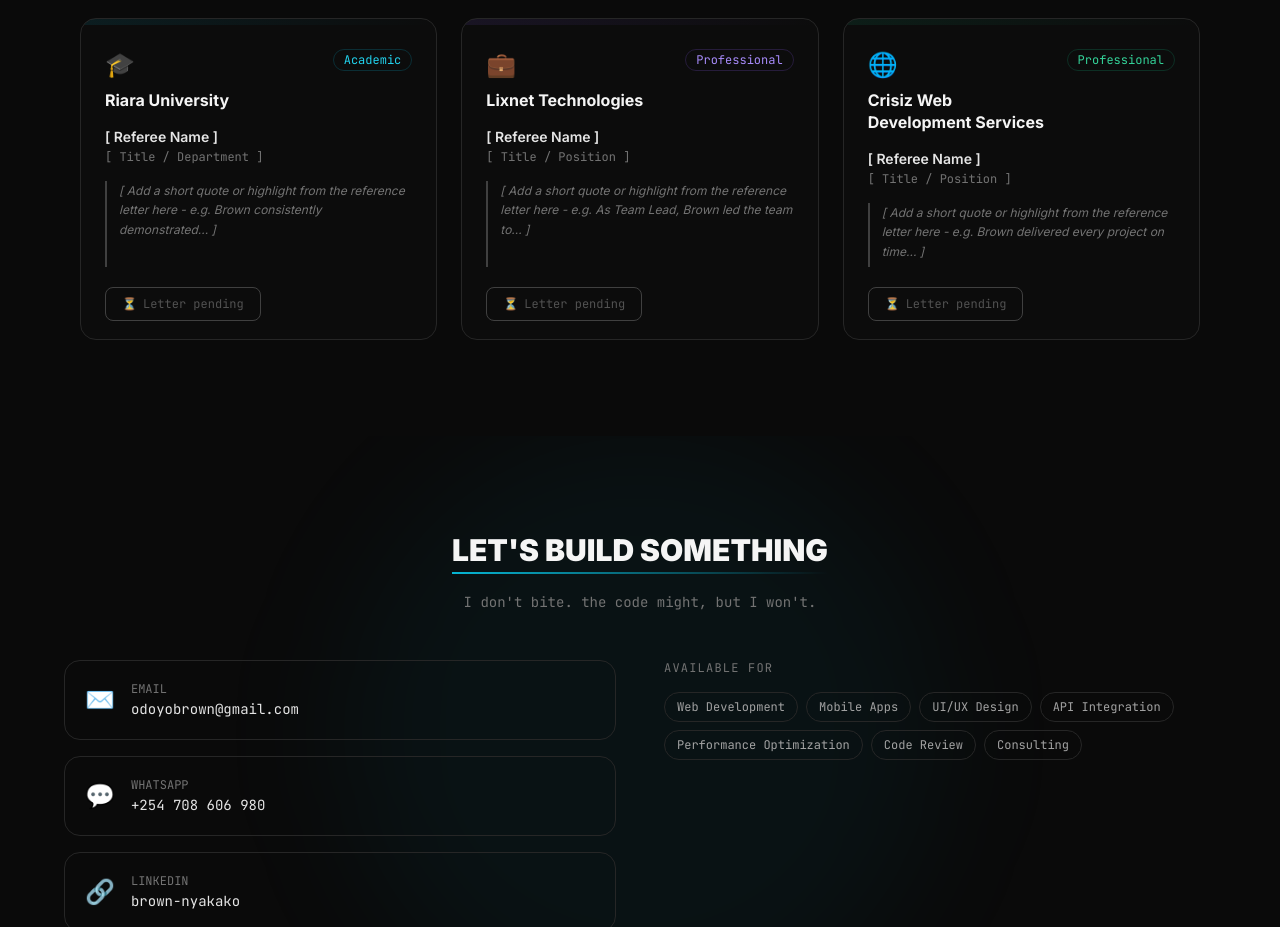
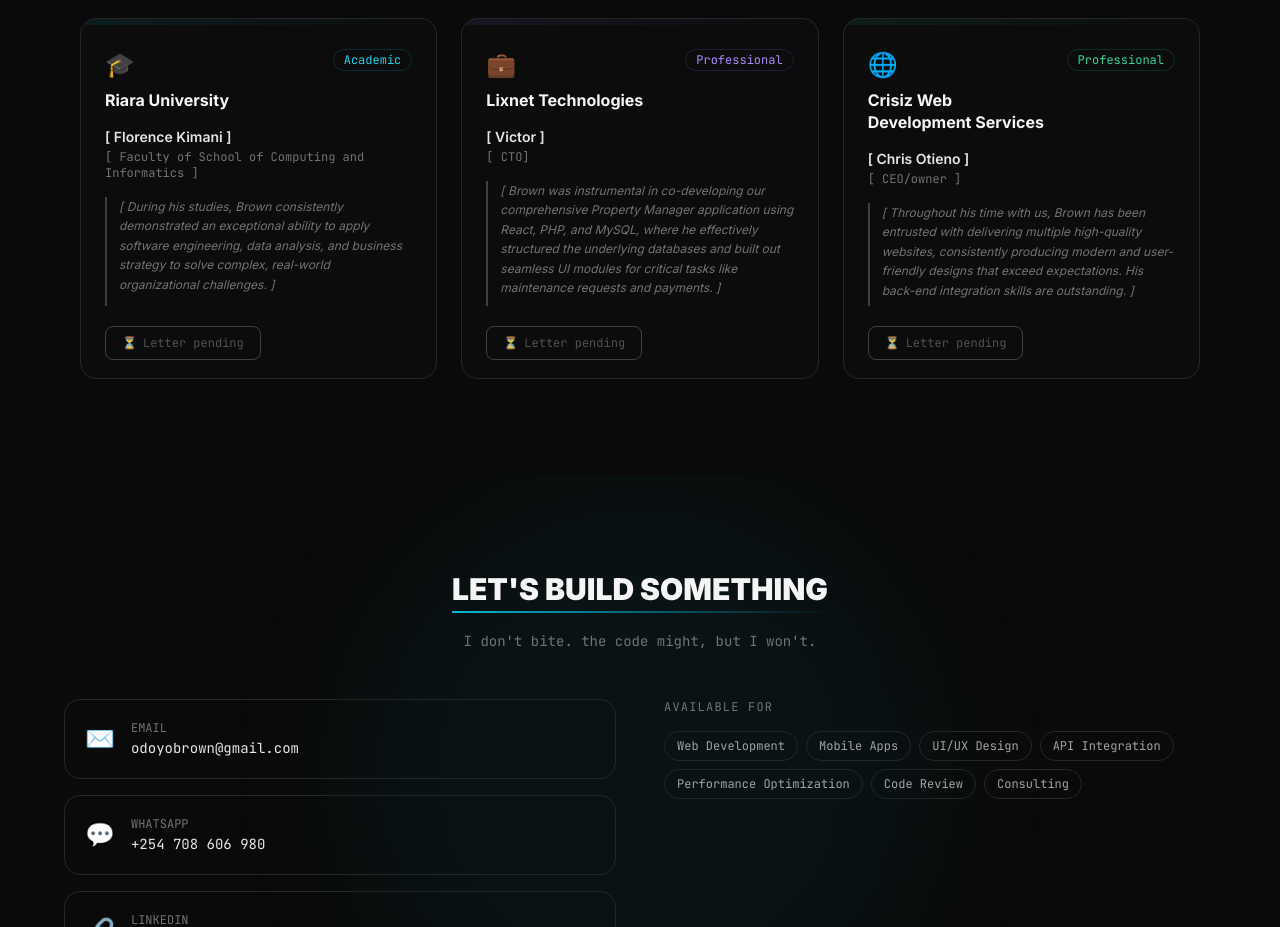
Before and after one commit to nyk-o-brown/new-portfolio, a Next.js app: page / in a window 1280 px wide. Shown: the part 5920-6847 px from the top of the page. Built offline with nearby package versions, Linux system fonts and the light colour scheme.

Commit message:
msg:added fer letter headers

```diff
--- a/components/References.tsx
+++ b/components/References.tsx
@@ -5,10 +5,10 @@ const references = [
   {
     org: "Riara University",
     orgType: "Academic",
-    referee: "[ Referee Name ]",
-    title: "[ Title / Department ]",
+    referee: "[ Florence Kimani ]",
+    title: "[ Faculty of School of Computing and Informatics ]",
     excerpt:
-      "[ Add a short quote or highlight from the reference letter here - e.g. Brown consistently demonstrated... ]",
+      "[ During his studies, Brown consistently demonstrated an exceptional ability to apply software engineering, data analysis, and business strategy to solve complex, real-world organizational challenges. ]",
     letterUrl: null,
     icon: "🎓",
     color: "from-cyan-500/10 to-transparent",
@@ -18,10 +18,10 @@ const references = [
   {
     org: "Lixnet Technologies",
     orgType: "Professional",
-    referee: "[ Referee Name ]",
-    title: "[ Title / Position ]",
+    referee: "[ Victor  ]",
+    title: "[ CTO]",
     excerpt:
-      "[ Add a short quote or highlight from the reference letter here - e.g. As Team Lead, Brown led the team to... ]",
+      "[ Brown was instrumental in co-developing our comprehensive Property Manager application using React, PHP, and MySQL, where he effectively structured the underlying databases and built out seamless UI modules for critical tasks like maintenance requests and payments. ]",
     letterUrl: null,
     icon: "💼",
     color: "from-violet-500/10 to-transparent",
@@ -31,10 +31,10 @@ const references = [
   {
     org: "Crisiz Web Development Services",
     orgType: "Professional",
-    referee: "[ Referee Name ]",
-    title: "[ Title / Position ]",
+    referee: "[ Chris  Otieno ]",
+    title: "[ CEO/owner ]",
     excerpt:
-      "[ Add a short quote or highlight from the reference letter here - e.g. Brown delivered every project on time... ]",
+      "[ Throughout his time with us, Brown has been entrusted with delivering multiple high-quality websites, consistently producing modern and user-friendly designs that exceed expectations. His back-end integration skills are outstanding. ]",
     letterUrl: null,
     icon: "🌐",
     color: "from-emerald-500/10 to-transparent",
```
